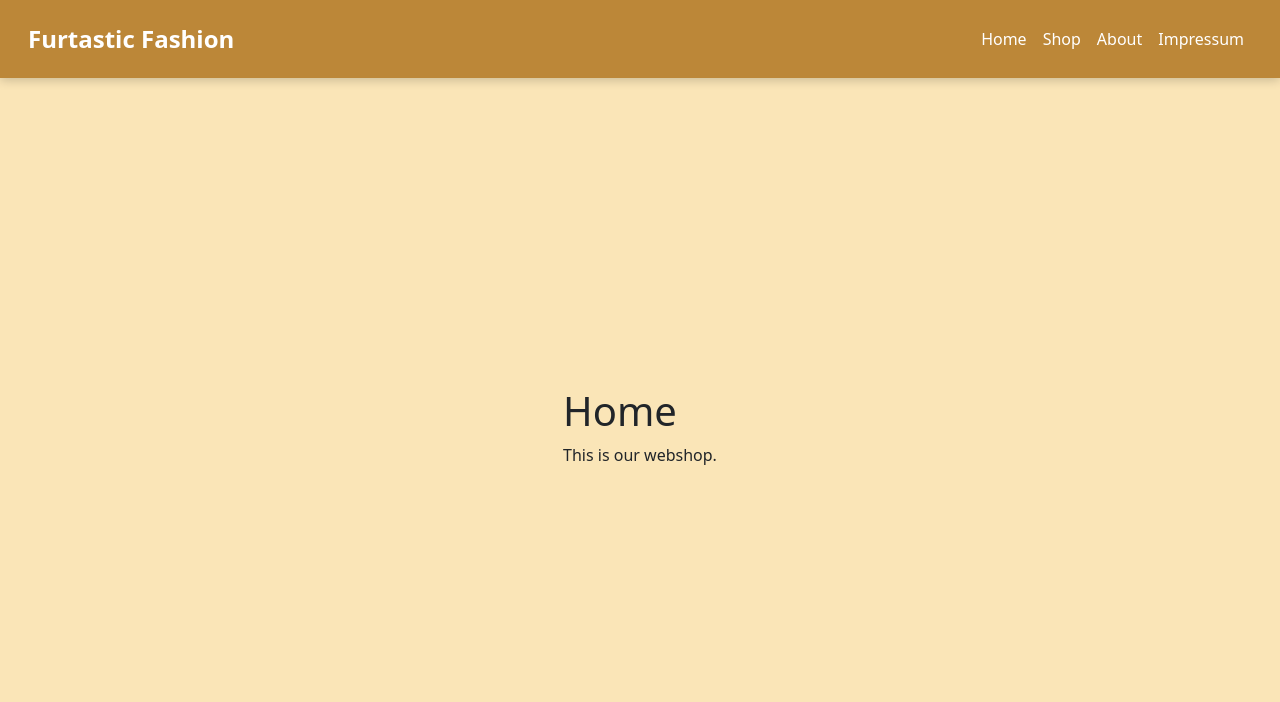
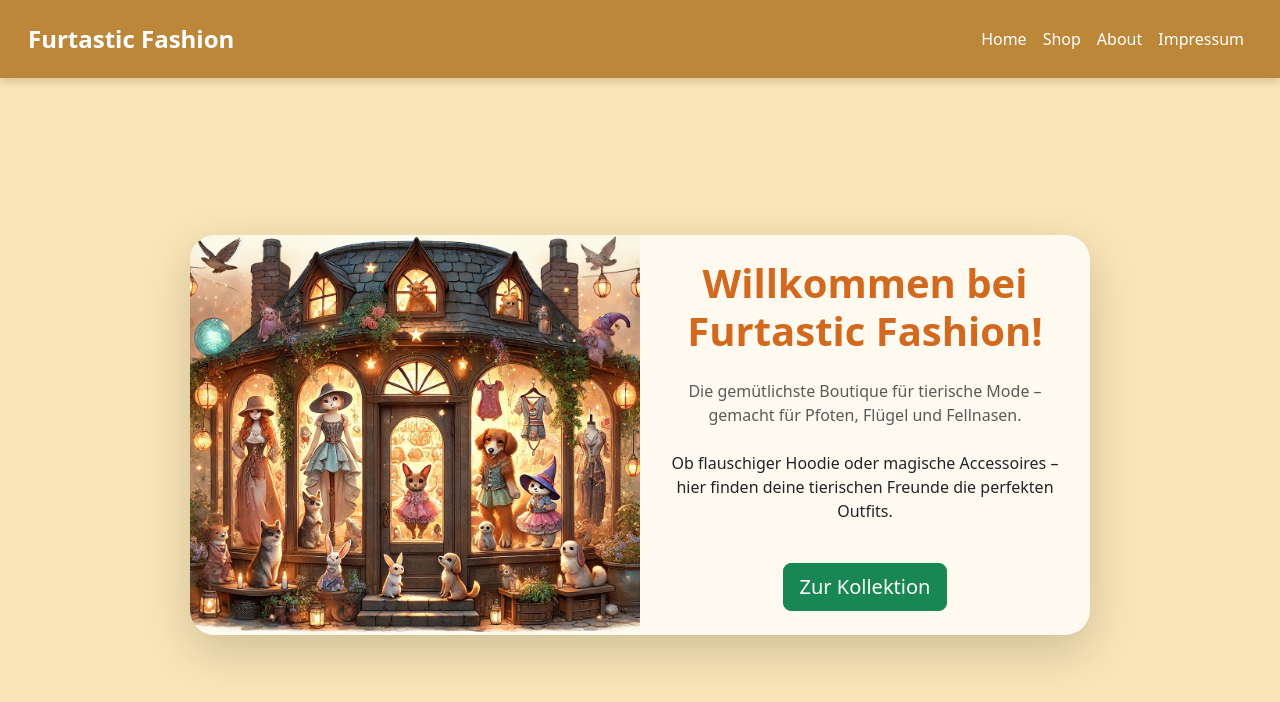
Before and after one commit to lisa-q/webapp_hwr, a React (Vite) app: page / in a window 1280 px wide. Shown: the top 702 px of the page. Built offline with nearby package versions, Linux system fonts and the light colour scheme.

Commit message:
Home seite gestaltet

```diff
--- /dev/null
+++ b/src/pages/Home.css
@@ -0,0 +1,22 @@
+/* Hintergrund */
+
+  /* Card Styling */
+  .home-card {
+    max-width: 900px;
+    background-color: #FFFAF0; /* Warmer Creme-Ton */
+    border-radius: 25px; /* Stärker abgerundete Ecken */
+  }
+
+  /* Bild Styling */
+  .home-image {
+    object-fit: cover;
+    height: 100%;
+    border-top-left-radius: 25px;
+    border-bottom-left-radius: 25px;
+  }
+
+  /* Überschrift */
+  .home-title {
+    color: #D2691E;
+    font-weight: bold;
+  }
--- a/src/pages/Home.tsx
+++ b/src/pages/Home.tsx
@@ -1,10 +1,41 @@
+import "./Home.css";
 const Home = () => {
-    return (
-        <div>
-            <h1>Home</h1>
-            <p>This is our webshop.</p>
+  return (
+    <div className="home-container d-flex align-items-center justify-content-center">
+      <div className="home-card card shadow-lg border-0">
+        <div className="row g-0">
+          {/* Bild links */}
+          <div className="col-md-6">
+            <img
+              src="/src/assets/shop-from-outside.webp"
+              className="img-fluid home-image"
+              alt="Furtastic Fashion Shop"
+            />
+          </div>
+
+          {/* Text und Inhalte rechts */}
+          <div className="col-md-6 d-flex flex-column justify-content-center p-4">
+            <h1 className="home-title text-center mb-4">
+              Willkommen bei Furtastic Fashion!
+            </h1>
+            <p className="text-muted text-center mb-4">
+              Die gemütlichste Boutique für tierische Mode – gemacht für Pfoten,
+              Flügel und Fellnasen.
+            </p>
+            <p className="text-center">
+              Ob flauschiger Hoodie oder magische Accessoires – hier finden
+              deine tierischen Freunde die perfekten Outfits.
+            </p>
+            <div className="text-center mt-4">
+              <button className="btn btn-success btn-lg home-button">
+                Zur Kollektion
+              </button>
+            </div>
+          </div>
         </div>
-    );
+      </div>
+    </div>
+  );
 };
 
 export default Home;
```
Also changed, not shown: src/assets/shop-from-outside.webp (added).
